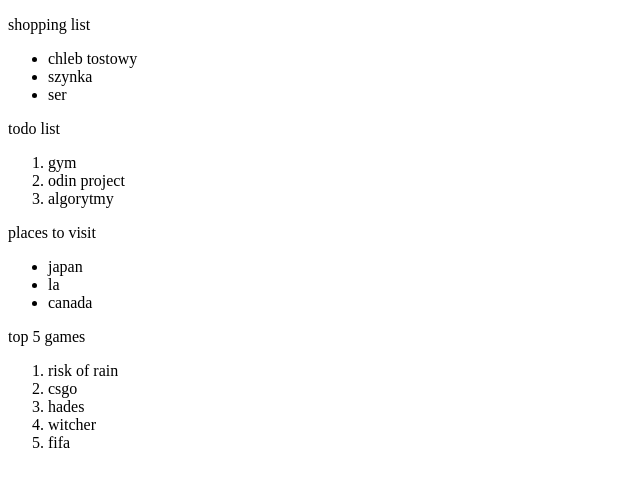
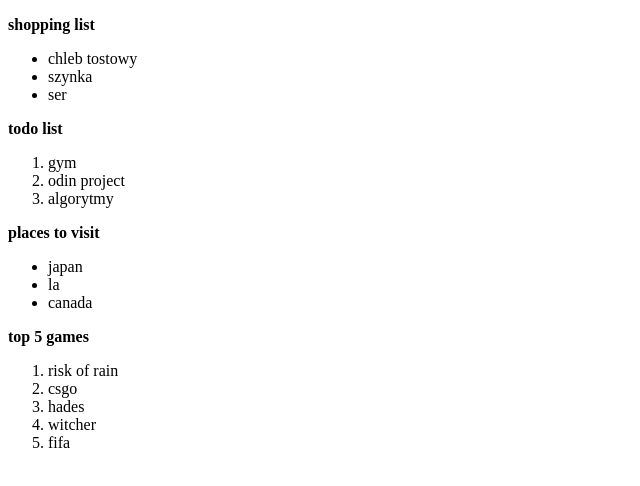
Before and after one commit to Piptr69/html_1, a plain HTML site: page lists.html in a window 1280 px wide. Shown: the whole page, without its empty margins (0-640 px from the left). Drawn offline with Linux system fonts and the light colour scheme.

Commit message:
added bold text

```diff
--- a/lists.html
+++ b/lists.html
@@ -6,28 +6,28 @@
     </head>
 
     <body>
-        <p>shopping list</p>
+        <p><strong>shopping list</strong></p>
         <ul>
             <li>chleb tostowy</li>
             <li>szynka</li>
             <li>ser</li>
         </ul>
 
-        <p>todo list</p>
+        <p><strong>todo list</strong></p>
         <ol>
             <li>gym</li>
             <li>odin project</li>
             <li>algorytmy</li>
         </ol>
 
-        <p>places to visit</p>
+        <p><strong>places to visit</strong></p>
         <ul>
             <li>japan</li>
             <li>la</li>
             <li>canada</li>
         </ul>
 
-        <p>top 5 games</p>
+        <p><strong>top 5 games</strong></p>
         <ol>
             <li>risk of rain</li>
             <li>csgo</li>
```
